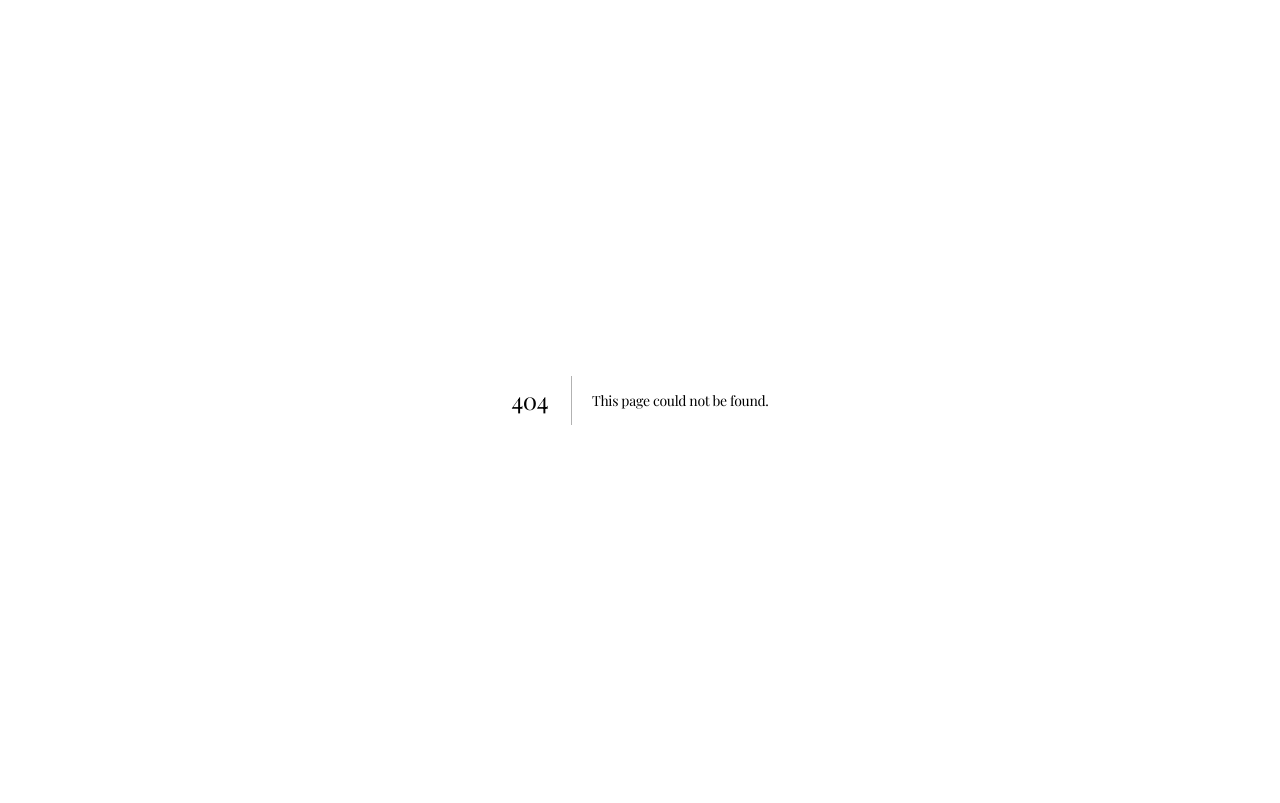
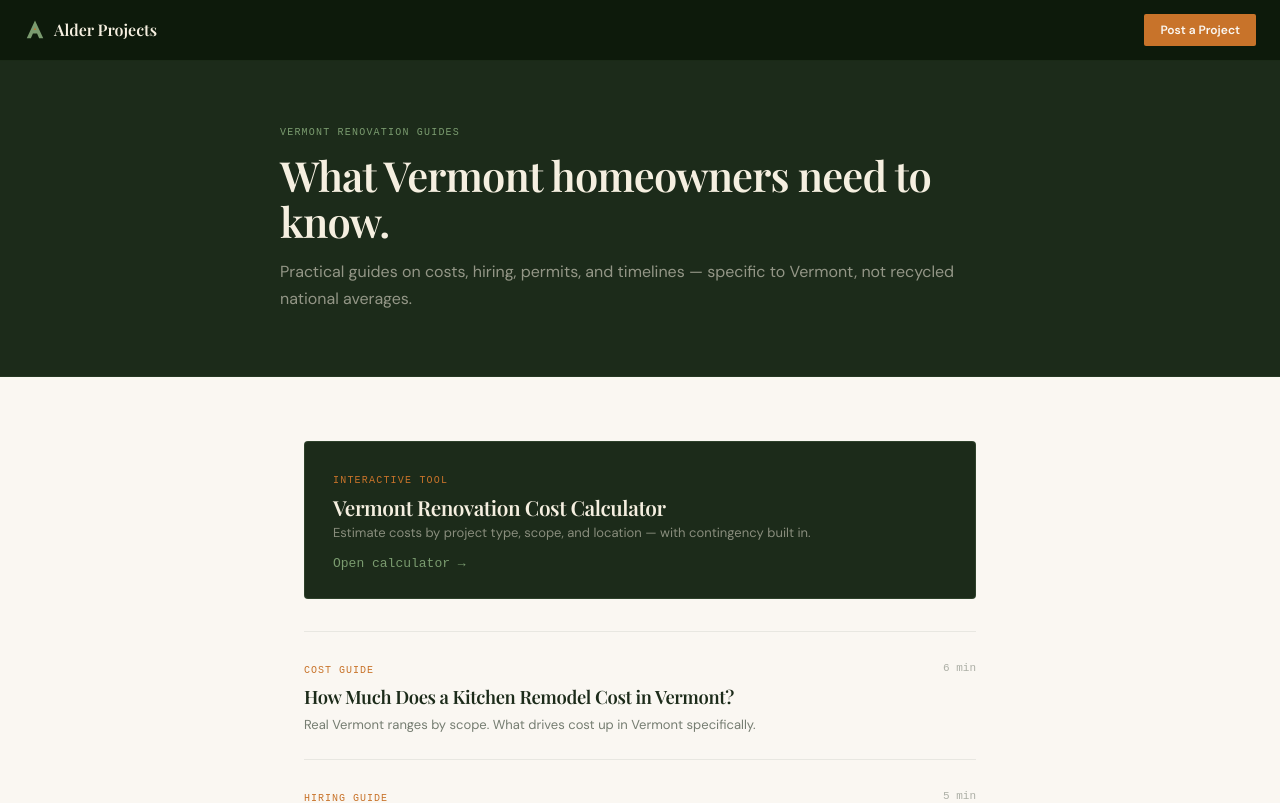
Before and after one commit to alderprojects/alder-projects-site, a Next.js app: page /guides in a window 1280 px wide. Before the commit this address had no page. Shown: the top 803 px of the page. Built offline with nearby package versions, Linux system fonts and the light colour scheme.

Commit message:
Content: /guides index + sitemap 57 URLs

```diff
--- /dev/null
+++ b/src/app/guides/page.tsx
@@ -0,0 +1,65 @@
+import type { Metadata } from 'next'
+import Link from 'next/link'
+export const metadata: Metadata = {
+  title: 'Vermont Home Renovation Guides | Alder Projects',
+  description: 'Practical guides for Vermont homeowners on renovation costs, finding contractors, permits, and timelines.',
+  alternates: { canonical: 'https://alderprojects.com/guides' },
+}
+const guides = [
+  { href: '/guides/how-much-does-kitchen-remodel-cost-vermont', eyebrow: 'Cost Guide', title: 'How Much Does a Kitchen Remodel Cost in Vermont?', desc: 'Real Vermont ranges by scope. What drives cost up in Vermont specifically.', rt: '6 min' },
+  { href: '/guides/how-to-find-contractor-vermont', eyebrow: 'Hiring Guide', title: 'How to Find a Good Contractor in Vermont', desc: "Vermont's contractor market is tight. What works and what to verify before signing.", rt: '5 min' },
+  { href: '/guides/vermont-renovation-permit-guide', eyebrow: 'Permits', title: 'Do I Need a Permit for My Vermont Renovation?', desc: 'Which projects require permits and why skipping them is riskier than it sounds.', rt: '5 min' },
+  { href: '/guides/what-to-ask-contractor-before-hiring', eyebrow: 'Hiring Checklist', title: 'What to Ask a Contractor Before Hiring', desc: 'The questions that separate good contractors from problems before you sign anything.', rt: '6 min' },
+  { href: '/guides/how-long-does-bathroom-remodel-take-vermont', eyebrow: 'Timeline Guide', title: 'How Long Does a Bathroom Remodel Take in Vermont?', desc: 'Realistic timelines by scope and what causes most delays.', rt: '5 min' },
+]
+export default function GuidesPage() {
+  return (
+    <div style={{ minHeight: '100vh', backgroundColor: '#FAF7F2' }}>
+      <header style={{ backgroundColor: '#0D1A0B', padding: '14px 24px', display: 'flex', alignItems: 'center', justifyContent: 'space-between', borderBottom: '1px solid rgba(122,155,111,0.12)' }}>
+        <Link href="/" style={{ display: 'flex', alignItems: 'center', gap: '8px', textDecoration: 'none' }}>
+          <svg width="22" height="22" viewBox="0 0 32 32" fill="none"><path d="M16 2L4 28H10L13 21H19L22 28H28L16 2Z" fill="#7A9B6F"/><path d="M14.5 16L16 12L17.5 16H14.5Z" fill="#C8732A"/></svg>
+          <span style={{ fontFamily: "'Playfair Display',Georgia,serif", fontSize: '16px', fontWeight: 600, color: '#F5EFE0' }}>Alder Projects</span>
+        </Link>
+        <Link href="/#submit-project" style={{ padding: '7px 16px', backgroundColor: '#C8732A', color: '#FAF7F2', fontSize: '12px', fontWeight: 600, borderRadius: '2px', textDecoration: 'none' }}>Post a Project</Link>
+      </header>
+      <div style={{ backgroundColor: '#1C2B1A', padding: 'clamp(40px,6vw,64px) 24px', borderBottom: '1px solid rgba(122,155,111,0.1)' }}>
+        <div style={{ maxWidth: '720px', margin: '0 auto' }}>
+          <span style={{ fontSize: '10px', fontFamily: 'monospace', letterSpacing: '0.12em', textTransform: 'uppercase', color: '#7A9B6F', display: 'block', marginBottom: '12px' }}>Vermont Renovation Guides</span>
+          <h1 style={{ fontFamily: "'Playfair Display',Georgia,serif", fontSize: 'clamp(1.8rem,4vw,2.6rem)', fontWeight: 600, color: '#F5EFE0', lineHeight: 1.1, marginBottom: '14px' }}>What Vermont homeowners need to know.</h1>
+          <p style={{ fontSize: '16px', color: 'rgba(245,239,224,0.55)', lineHeight: 1.7, margin: 0 }}>Practical guides on costs, hiring, permits, and timelines — specific to Vermont, not recycled national averages.</p>
+        </div>
+      </div>
+      <div style={{ maxWidth: '720px', margin: '0 auto', padding: 'clamp(40px,6vw,64px) 24px 80px' }}>
+        <Link href="/calculator" style={{ display: 'block', textDecoration: 'none', backgroundColor: '#1C2B1A', borderRadius: '4px', padding: '24px 28px', marginBottom: '32px', border: '1px solid rgba(122,155,111,0.2)' }}>
+          <div style={{ display: 'flex', alignItems: 'center', justifyContent: 'space-between', flexWrap: 'wrap', gap: '12px' }}>
+            <div>
+              <span style={{ fontSize: '10px', fontFamily: 'monospace', letterSpacing: '0.12em', textTransform: 'uppercase', color: '#C8732A' }}>Interactive Tool</span>
+              <h2 style={{ fontFamily: "'Playfair Display',Georgia,serif", fontSize: '1.3rem', fontWeight: 600, color: '#F5EFE0', margin: '6px 0 4px' }}>Vermont Renovation Cost Calculator</h2>
+              <p style={{ fontSize: '13px', color: 'rgba(245,239,224,0.5)', margin: 0 }}>Estimate costs by project type, scope, and location — with contingency built in.</p>
+            </div>
+            <span style={{ fontSize: '13px', fontFamily: 'monospace', color: '#7A9B6F', whiteSpace: 'nowrap' }}>Open calculator →</span>
+          </div>
+        </Link>
+        {guides.map((g, i) => (
+          <Link key={g.href} href={g.href} style={{ display: 'block', textDecoration: 'none', borderTop: i===0?'1px solid rgba(28,43,26,0.08)':undefined }}>
+            <div style={{ padding: '24px 0', borderBottom: '1px solid rgba(28,43,26,0.08)', display: 'grid', gridTemplateColumns: '1fr auto', gap: '16px', alignItems: 'start' }}>
+              <div>
+                <span style={{ fontSize: '10px', fontFamily: 'monospace', letterSpacing: '0.1em', textTransform: 'uppercase', color: '#C8732A' }}>{g.eyebrow}</span>
+                <h2 style={{ fontFamily: "'Playfair Display',Georgia,serif", fontSize: '1.15rem', fontWeight: 600, color: '#1C2B1A', margin: '6px 0 6px', lineHeight: 1.2 }}>{g.title}</h2>
+                <p style={{ fontSize: '13px', color: 'rgba(28,43,26,0.6)', margin: 0, lineHeight: 1.65 }}>{g.desc}</p>
+              </div>
+              <span style={{ fontSize: '11px', fontFamily: 'monospace', color: 'rgba(28,43,26,0.35)', whiteSpace: 'nowrap', paddingTop: '4px' }}>{g.rt}</span>
+            </div>
+          </Link>
+        ))}
+        <div style={{ marginTop: '48px', padding: '24px 28px', backgroundColor: '#1C2B1A', borderRadius: '3px', display: 'flex', alignItems: 'center', justifyContent: 'space-between', flexWrap: 'wrap', gap: '14px' }}>
+          <div>
+            <p style={{ fontFamily: "'Playfair Display',Georgia,serif", fontSize: '1.1rem', color: '#F5EFE0', fontWeight: 500, margin: '0 0 4px' }}>Ready to post your project?</p>
+            <p style={{ fontSize: '13px', color: 'rgba(245,239,224,0.5)', margin: 0 }}>Free · No account required · Matched within 1–2 business days.</p>
+          </div>
+          <Link href="/#submit-project" style={{ padding: '11px 22px', backgroundColor: '#C8732A', color: '#FAF7F2', fontWeight: 600, fontSize: '14px', borderRadius: '2px', textDecoration: 'none' }}>Post a Project →</Link>
+        </div>
+      </div>
+    </div>
+  )
+}
```
Also changed, not shown: 1 other file (tests, documents, lock files or other folders).
